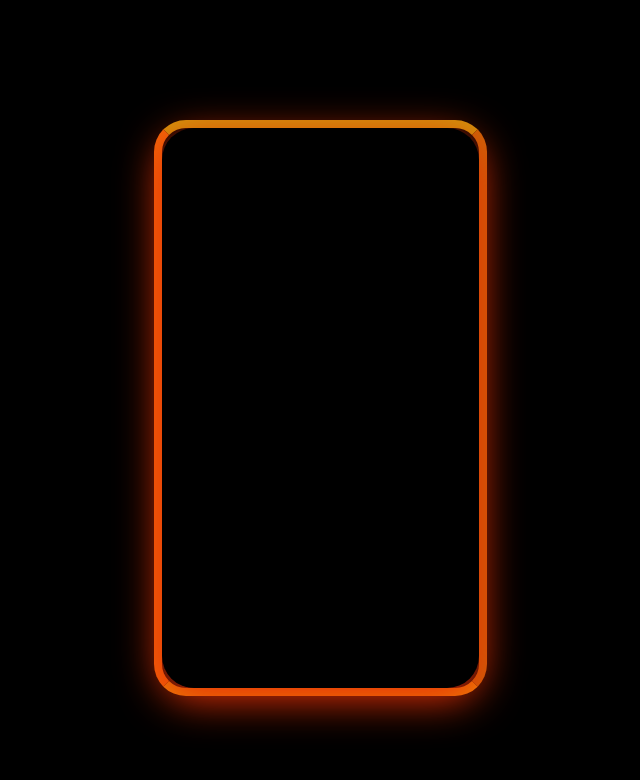
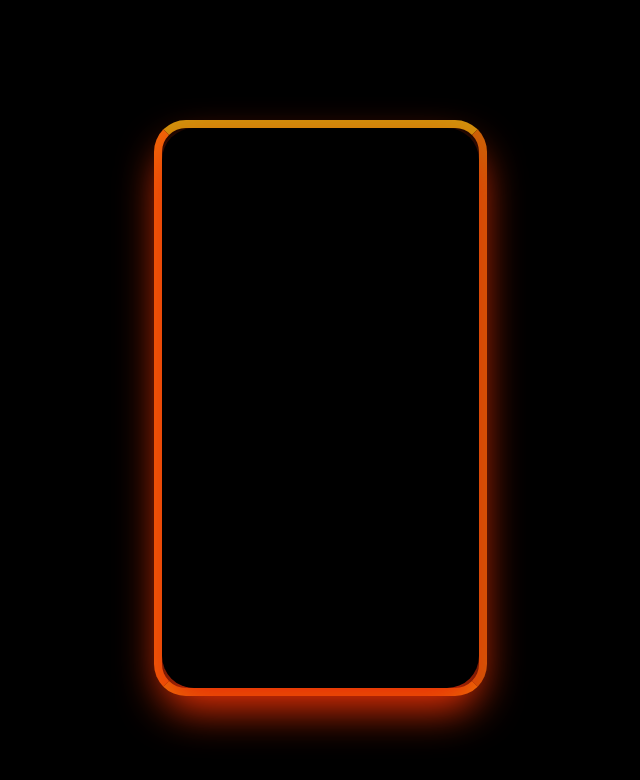
Before and after one commit to nikhiltelase/magic-box, a plain HTML site: page index.html in a window 1280 px wide. Shown: the whole page, without its empty margins (321-961 px from the left). Drawn offline with Linux system fonts and the light colour scheme.

Commit message:
add more shadow

```diff
--- a/style.css
+++ b/style.css
@@ -15,7 +15,7 @@ body{
     height: 70vh;
     font-family: system-ui, -apple-system, BlinkMacSystemFont, 'Segoe UI', Roboto, Oxygen, Ubuntu, Cantarell, 'Open Sans', 'Helvetica Neue', sans-serif;
     border-radius: 2rem;
-    box-shadow: 0px 10px 40px 2px rgb(231, 48, 6);
+    box-shadow: 0px 20px 40px 2px rgb(231, 48, 6);
     position: absolute;
     transition: all ease 0.5s;
     h2{
```
